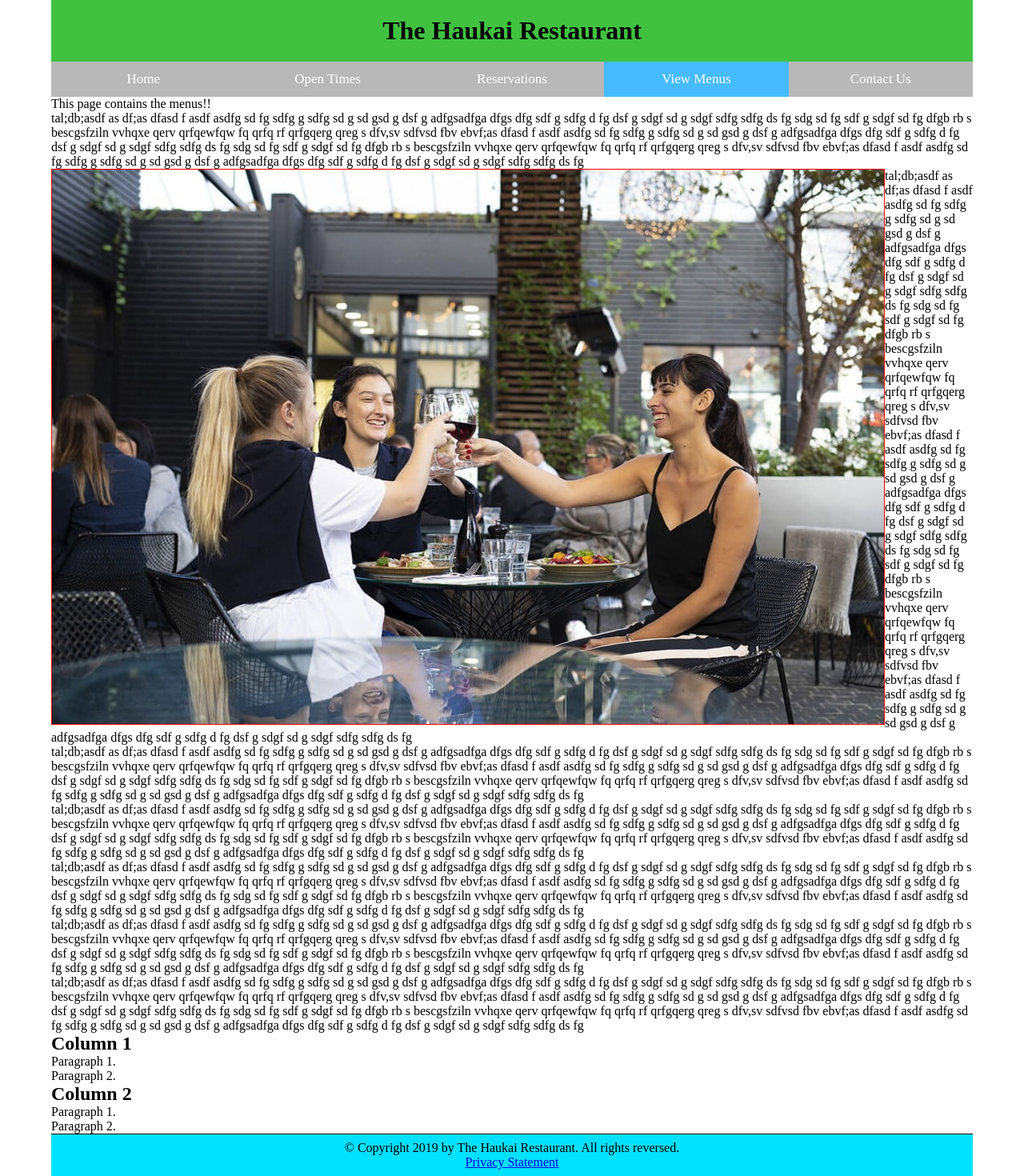
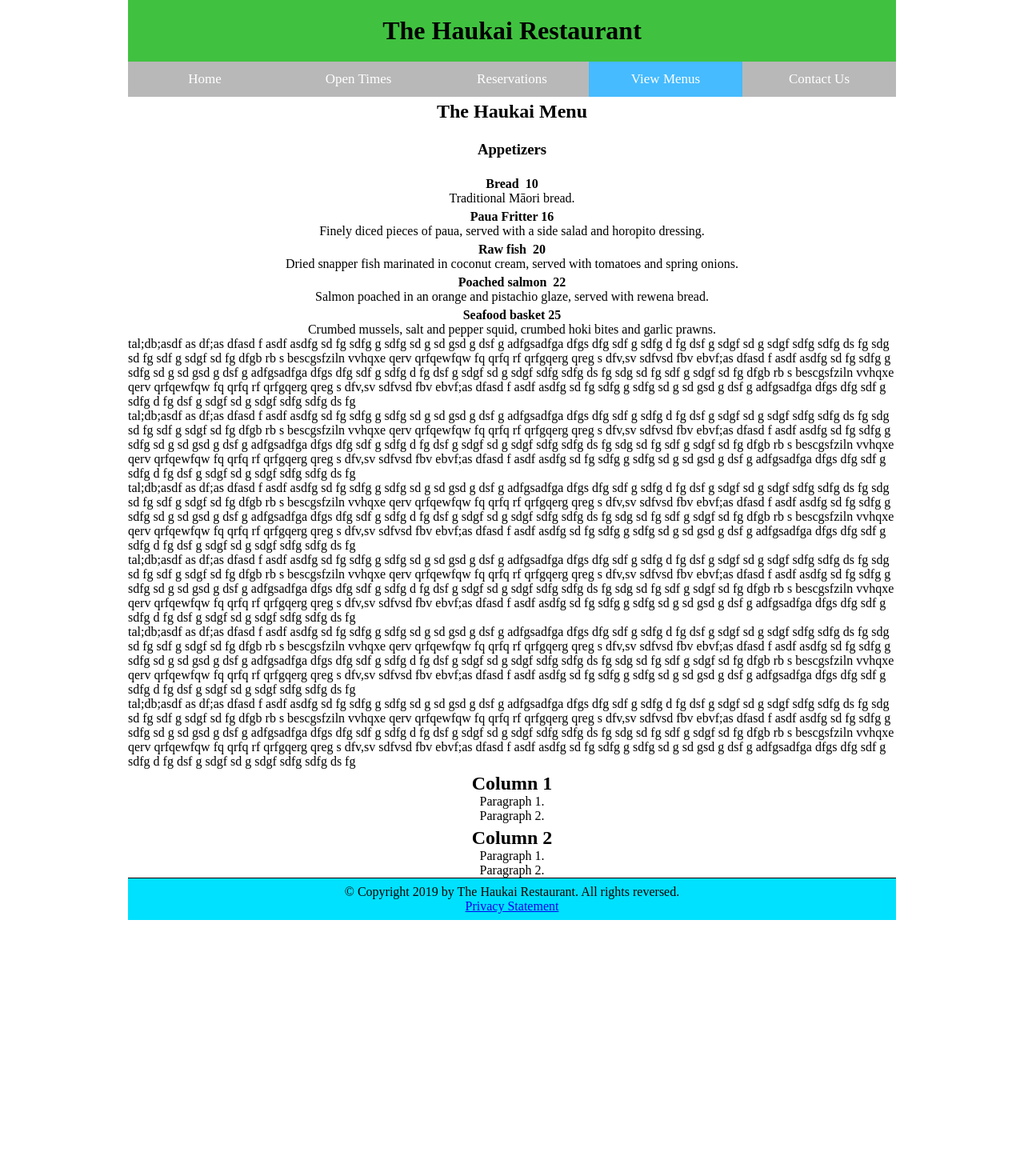
Before and after one commit to LightningAndy/haukai, a PHP site: page /menu.html in a window 1280 px wide. Shown: the whole page at 80% size. After the commit the page ends 1150 px from the top, so only its background shows below. Run offline with PHP 8.4, Linux system fonts and the light colour scheme.

Commit message:
privercy complete

```diff
--- a/menu.html
+++ b/menu.html
@@ -52,22 +52,73 @@
 
 
   <main>
-               <p>This page contains the menus!!</P>
 
+      <h2>The Haukai Menu</h2>
+      <br>
+    <div>
+      <P>
+        <h3>Appetizers</h3>
+      <br>
 
-<P>tal;db;asdf as df;as dfasd f asdf asdfg sd fg sdfg g  sdfg sd g sd gsd g dsf g adfgsadfga dfgs dfg sdf g sdfg d fg dsf g sdgf sd g sdgf sdfg sdfg ds fg sdg sd fg sdf g sdgf sd fg dfgb rb s bescgsfziln  vvhqxe qerv qrfqewfqw fq qrfq rf qrfgqerg qreg s dfv,sv sdfvsd fbv ebvf;as dfasd f asdf asdfg sd fg sdfg g  sdfg sd g sd gsd g dsf g adfgsadfga dfgs dfg sdf g sdfg d fg dsf g sdgf sd g sdgf sdfg sdfg ds fg sdg sd fg sdf g sdgf sd fg dfgb rb s bescgsfziln  vvhqxe qerv qrfqewfqw fq qrfq rf qrfgqerg qreg s dfv,sv sdfvsd fbv ebvf;as dfasd f asdf asdfg sd fg sdfg g  sdfg sd g sd gsd g dsf g adfgsadfga dfgs dfg sdf g sdfg d fg dsf g sdgf sd g sdgf sdfg sdfg ds fg</p>
-  <img src="images/nz02.jpg" alt="The front of the Haukai Restaurant" align="left"/>
-<P>tal;db;asdf as df;as dfasd f asdf asdfg sd fg sdfg g  sdfg sd g sd gsd g dsf g adfgsadfga dfgs dfg sdf g sdfg d fg dsf g sdgf sd g sdgf sdfg sdfg ds fg sdg sd fg sdf g sdgf sd fg dfgb rb s bescgsfziln  vvhqxe qerv qrfqewfqw fq qrfq rf qrfgqerg qreg s dfv,sv sdfvsd fbv ebvf;as dfasd f asdf asdfg sd fg sdfg g  sdfg sd g sd gsd g dsf g adfgsadfga dfgs dfg sdf g sdfg d fg dsf g sdgf sd g sdgf sdfg sdfg ds fg sdg sd fg sdf g sdgf sd fg dfgb rb s bescgsfziln  vvhqxe qerv qrfqewfqw fq qrfq rf qrfgqerg qreg s dfv,sv sdfvsd fbv ebvf;as dfasd f asdf asdfg sd fg sdfg g  sdfg sd g sd gsd g dsf g adfgsadfga dfgs dfg sdf g sdfg d fg dsf g sdgf sd g sdgf sdfg sdfg ds fg</p>
+        <h4> Bread  10</h4>
+        Traditional Māori bread.
 
-<P>tal;db;asdf as df;as dfasd f asdf asdfg sd fg sdfg g  sdfg sd g sd gsd g dsf g adfgsadfga dfgs dfg sdf g sdfg d fg dsf g sdgf sd g sdgf sdfg sdfg ds fg sdg sd fg sdf g sdgf sd fg dfgb rb s bescgsfziln  vvhqxe qerv qrfqewfqw fq qrfq rf qrfgqerg qreg s dfv,sv sdfvsd fbv ebvf;as dfasd f asdf asdfg sd fg sdfg g  sdfg sd g sd gsd g dsf g adfgsadfga dfgs dfg sdf g sdfg d fg dsf g sdgf sd g sdgf sdfg sdfg ds fg sdg sd fg sdf g sdgf sd fg dfgb rb s bescgsfziln  vvhqxe qerv qrfqewfqw fq qrfq rf qrfgqerg qreg s dfv,sv sdfvsd fbv ebvf;as dfasd f asdf asdfg sd fg sdfg g  sdfg sd g sd gsd g dsf g adfgsadfga dfgs dfg sdf g sdfg d fg dsf g sdgf sd g sdgf sdfg sdfg ds fg</p>
+        <h4>Paua Fritter 16</h4>
+        Finely diced pieces of paua, served with a side salad and horopito dressing.
 
-<P>tal;db;asdf as df;as dfasd f asdf asdfg sd fg sdfg g  sdfg sd g sd gsd g dsf g adfgsadfga dfgs dfg sdf g sdfg d fg dsf g sdgf sd g sdgf sdfg sdfg ds fg sdg sd fg sdf g sdgf sd fg dfgb rb s bescgsfziln  vvhqxe qerv qrfqewfqw fq qrfq rf qrfgqerg qreg s dfv,sv sdfvsd fbv ebvf;as dfasd f asdf asdfg sd fg sdfg g  sdfg sd g sd gsd g dsf g adfgsadfga dfgs dfg sdf g sdfg d fg dsf g sdgf sd g sdgf sdfg sdfg ds fg sdg sd fg sdf g sdgf sd fg dfgb rb s bescgsfziln  vvhqxe qerv qrfqewfqw fq qrfq rf qrfgqerg qreg s dfv,sv sdfvsd fbv ebvf;as dfasd f asdf asdfg sd fg sdfg g  sdfg sd g sd gsd g dsf g adfgsadfga dfgs dfg sdf g sdfg d fg dsf g sdgf sd g sdgf sdfg sdfg ds fg</p>
+        <h4>Raw fish  20</h4>
+        Dried snapper fish marinated in coconut cream, served with tomatoes and spring onions.
 
-<P>tal;db;asdf as df;as dfasd f asdf asdfg sd fg sdfg g  sdfg sd g sd gsd g dsf g adfgsadfga dfgs dfg sdf g sdfg d fg dsf g sdgf sd g sdgf sdfg sdfg ds fg sdg sd fg sdf g sdgf sd fg dfgb rb s bescgsfziln  vvhqxe qerv qrfqewfqw fq qrfq rf qrfgqerg qreg s dfv,sv sdfvsd fbv ebvf;as dfasd f asdf asdfg sd fg sdfg g  sdfg sd g sd gsd g dsf g adfgsadfga dfgs dfg sdf g sdfg d fg dsf g sdgf sd g sdgf sdfg sdfg ds fg sdg sd fg sdf g sdgf sd fg dfgb rb s bescgsfziln  vvhqxe qerv qrfqewfqw fq qrfq rf qrfgqerg qreg s dfv,sv sdfvsd fbv ebvf;as dfasd f asdf asdfg sd fg sdfg g  sdfg sd g sd gsd g dsf g adfgsadfga dfgs dfg sdf g sdfg d fg dsf g sdgf sd g sdgf sdfg sdfg ds fg</p>
+        <h4>Poached salmon  22</h4>
+        Salmon poached in an orange and pistachio glaze, served with rewena bread.
 
-<P>tal;db;asdf as df;as dfasd f asdf asdfg sd fg sdfg g  sdfg sd g sd gsd g dsf g adfgsadfga dfgs dfg sdf g sdfg d fg dsf g sdgf sd g sdgf sdfg sdfg ds fg sdg sd fg sdf g sdgf sd fg dfgb rb s bescgsfziln  vvhqxe qerv qrfqewfqw fq qrfq rf qrfgqerg qreg s dfv,sv sdfvsd fbv ebvf;as dfasd f asdf asdfg sd fg sdfg g  sdfg sd g sd gsd g dsf g adfgsadfga dfgs dfg sdf g sdfg d fg dsf g sdgf sd g sdgf sdfg sdfg ds fg sdg sd fg sdf g sdgf sd fg dfgb rb s bescgsfziln  vvhqxe qerv qrfqewfqw fq qrfq rf qrfgqerg qreg s dfv,sv sdfvsd fbv ebvf;as dfasd f asdf asdfg sd fg sdfg g  sdfg sd g sd gsd g dsf g adfgsadfga dfgs dfg sdf g sdfg d fg dsf g sdgf sd g sdgf sdfg sdfg ds fg</p>
+        <h4>Seafood basket 25</h4>
+        Crumbed mussels, salt and pepper squid, crumbed hoki bites and garlic prawns.
 
-<P>tal;db;asdf as df;as dfasd f asdf asdfg sd fg sdfg g  sdfg sd g sd gsd g dsf g adfgsadfga dfgs dfg sdf g sdfg d fg dsf g sdgf sd g sdgf sdfg sdfg ds fg sdg sd fg sdf g sdgf sd fg dfgb rb s bescgsfziln  vvhqxe qerv qrfqewfqw fq qrfq rf qrfgqerg qreg s dfv,sv sdfvsd fbv ebvf;as dfasd f asdf asdfg sd fg sdfg g  sdfg sd g sd gsd g dsf g adfgsadfga dfgs dfg sdf g sdfg d fg dsf g sdgf sd g sdgf sdfg sdfg ds fg sdg sd fg sdf g sdgf sd fg dfgb rb s bescgsfziln  vvhqxe qerv qrfqewfqw fq qrfq rf qrfgqerg qreg s dfv,sv sdfvsd fbv ebvf;as dfasd f asdf asdfg sd fg sdfg g  sdfg sd g sd gsd g dsf g adfgsadfga dfgs dfg sdf g sdfg d fg dsf g sdgf sd g sdgf sdfg sdfg ds fg</p>
+      </p>
+    </div>
+
+    <P>tal;db;asdf as df;as dfasd f asdf asdfg sd fg sdfg g sdfg sd g sd gsd g dsf g adfgsadfga dfgs dfg sdf g sdfg d fg
+      dsf g sdgf sd g sdgf sdfg sdfg ds fg sdg sd fg sdf g sdgf sd fg dfgb rb s bescgsfziln vvhqxe qerv qrfqewfqw fq
+      qrfq rf qrfgqerg qreg s dfv,sv sdfvsd fbv ebvf;as dfasd f asdf asdfg sd fg sdfg g sdfg sd g sd gsd g dsf g
+      adfgsadfga dfgs dfg sdf g sdfg d fg dsf g sdgf sd g sdgf sdfg sdfg ds fg sdg sd fg sdf g sdgf sd fg dfgb rb s
+      bescgsfziln vvhqxe qerv qrfqewfqw fq qrfq rf qrfgqerg qreg s dfv,sv sdfvsd fbv ebvf;as dfasd f asdf asdfg sd fg
+      sdfg g sdfg sd g sd gsd g dsf g adfgsadfga dfgs dfg sdf g sdfg d fg dsf g sdgf sd g sdgf sdfg sdfg ds fg</p>
+
+    <P>tal;db;asdf as df;as dfasd f asdf asdfg sd fg sdfg g sdfg sd g sd gsd g dsf g adfgsadfga dfgs dfg sdf g sdfg d fg
+      dsf g sdgf sd g sdgf sdfg sdfg ds fg sdg sd fg sdf g sdgf sd fg dfgb rb s bescgsfziln vvhqxe qerv qrfqewfqw fq
+      qrfq rf qrfgqerg qreg s dfv,sv sdfvsd fbv ebvf;as dfasd f asdf asdfg sd fg sdfg g sdfg sd g sd gsd g dsf g
+      adfgsadfga dfgs dfg sdf g sdfg d fg dsf g sdgf sd g sdgf sdfg sdfg ds fg sdg sd fg sdf g sdgf sd fg dfgb rb s
+      bescgsfziln vvhqxe qerv qrfqewfqw fq qrfq rf qrfgqerg qreg s dfv,sv sdfvsd fbv ebvf;as dfasd f asdf asdfg sd fg
+      sdfg g sdfg sd g sd gsd g dsf g adfgsadfga dfgs dfg sdf g sdfg d fg dsf g sdgf sd g sdgf sdfg sdfg ds fg</p>
+
+    <P>tal;db;asdf as df;as dfasd f asdf asdfg sd fg sdfg g sdfg sd g sd gsd g dsf g adfgsadfga dfgs dfg sdf g sdfg d fg
+      dsf g sdgf sd g sdgf sdfg sdfg ds fg sdg sd fg sdf g sdgf sd fg dfgb rb s bescgsfziln vvhqxe qerv qrfqewfqw fq
+      qrfq rf qrfgqerg qreg s dfv,sv sdfvsd fbv ebvf;as dfasd f asdf asdfg sd fg sdfg g sdfg sd g sd gsd g dsf g
+      adfgsadfga dfgs dfg sdf g sdfg d fg dsf g sdgf sd g sdgf sdfg sdfg ds fg sdg sd fg sdf g sdgf sd fg dfgb rb s
+      bescgsfziln vvhqxe qerv qrfqewfqw fq qrfq rf qrfgqerg qreg s dfv,sv sdfvsd fbv ebvf;as dfasd f asdf asdfg sd fg
+      sdfg g sdfg sd g sd gsd g dsf g adfgsadfga dfgs dfg sdf g sdfg d fg dsf g sdgf sd g sdgf sdfg sdfg ds fg</p>
+
+    <P>tal;db;asdf as df;as dfasd f asdf asdfg sd fg sdfg g sdfg sd g sd gsd g dsf g adfgsadfga dfgs dfg sdf g sdfg d fg
+      dsf g sdgf sd g sdgf sdfg sdfg ds fg sdg sd fg sdf g sdgf sd fg dfgb rb s bescgsfziln vvhqxe qerv qrfqewfqw fq
+      qrfq rf qrfgqerg qreg s dfv,sv sdfvsd fbv ebvf;as dfasd f asdf asdfg sd fg sdfg g sdfg sd g sd gsd g dsf g
+      adfgsadfga dfgs dfg sdf g sdfg d fg dsf g sdgf sd g sdgf sdfg sdfg ds fg sdg sd fg sdf g sdgf sd fg dfgb rb s
+      bescgsfziln vvhqxe qerv qrfqewfqw fq qrfq rf qrfgqerg qreg s dfv,sv sdfvsd fbv ebvf;as dfasd f asdf asdfg sd fg
+      sdfg g sdfg sd g sd gsd g dsf g adfgsadfga dfgs dfg sdf g sdfg d fg dsf g sdgf sd g sdgf sdfg sdfg ds fg</p>
+
+    <P>tal;db;asdf as df;as dfasd f asdf asdfg sd fg sdfg g sdfg sd g sd gsd g dsf g adfgsadfga dfgs dfg sdf g sdfg d fg
+      dsf g sdgf sd g sdgf sdfg sdfg ds fg sdg sd fg sdf g sdgf sd fg dfgb rb s bescgsfziln vvhqxe qerv qrfqewfqw fq
+      qrfq rf qrfgqerg qreg s dfv,sv sdfvsd fbv ebvf;as dfasd f asdf asdfg sd fg sdfg g sdfg sd g sd gsd g dsf g
+      adfgsadfga dfgs dfg sdf g sdfg d fg dsf g sdgf sd g sdgf sdfg sdfg ds fg sdg sd fg sdf g sdgf sd fg dfgb rb s
+      bescgsfziln vvhqxe qerv qrfqewfqw fq qrfq rf qrfgqerg qreg s dfv,sv sdfvsd fbv ebvf;as dfasd f asdf asdfg sd fg
+      sdfg g sdfg sd g sd gsd g dsf g adfgsadfga dfgs dfg sdf g sdfg d fg dsf g sdgf sd g sdgf sdfg sdfg ds fg</p>
+
+    <P>tal;db;asdf as df;as dfasd f asdf asdfg sd fg sdfg g sdfg sd g sd gsd g dsf g adfgsadfga dfgs dfg sdf g sdfg d fg
+      dsf g sdgf sd g sdgf sdfg sdfg ds fg sdg sd fg sdf g sdgf sd fg dfgb rb s bescgsfziln vvhqxe qerv qrfqewfqw fq
+      qrfq rf qrfgqerg qreg s dfv,sv sdfvsd fbv ebvf;as dfasd f asdf asdfg sd fg sdfg g sdfg sd g sd gsd g dsf g
+      adfgsadfga dfgs dfg sdf g sdfg d fg dsf g sdgf sd g sdgf sdfg sdfg ds fg sdg sd fg sdf g sdgf sd fg dfgb rb s
+      bescgsfziln vvhqxe qerv qrfqewfqw fq qrfq rf qrfgqerg qreg s dfv,sv sdfvsd fbv ebvf;as dfasd f asdf asdfg sd fg
+      sdfg g sdfg sd g sd gsd g dsf g adfgsadfga dfgs dfg sdf g sdfg d fg dsf g sdgf sd g sdgf sdfg sdfg ds fg</p>
 
 
 
--- a/styles/styles.css
+++ b/styles/styles.css
@@ -1,4 +1,7 @@
  /* Universal box sizing */
+ html {
+    overflow-y: scroll;
+  }
 
  * {
      box-sizing: border-box;
@@ -8,17 +11,13 @@
  /* Set the size of the body */
 
  body {
+     max-width: 960px;
      width: 90%;
  }
 
  @media screen and (max-width: 500px) {
      body {
          width: 100%;
-     }
-     img {
-         height: 100%;
-         width: 100%;
-         border: 4px solid black;
      }
  }
 
@@ -30,35 +29,23 @@
      padding: 20px;
  }
 
- /* Create two equal columns that float next to each other */
+ /* style the body */
+
+ h2, h3, h4 {
+     text-align: center;
+     padding-top: 5px;
+ }
+
+ div {
+     text-align: center;
+     max-width: 90%;
+ }
 
  img, object {
      display: block;
      max-height: 100%;
      max-width: 100%;
-     border: 1px solid red;
- }
-
- .column1 {
-     float: left;
-     width: auto;
-     padding: 15px;
-     background-color: yellow;
- }
-
- .column2 {
-     float: left;
-     width: auto;
-     padding: 15px;
-     background-color: rgb(255, 52, 52);
- }
-
- /* Clear floats after the columns */
-
- .row:after {
-     content: "";
-     display: table;
-     clear: both;
+     border: 1px solid black;
  }
 
  .footer {
```
Also changed, not shown: contact.html (+22 -78 lines), index.html (+0 -33 lines), privacy.html (+37 -30 lines). Lines whose indentation alone changed are shown as unchanged.
